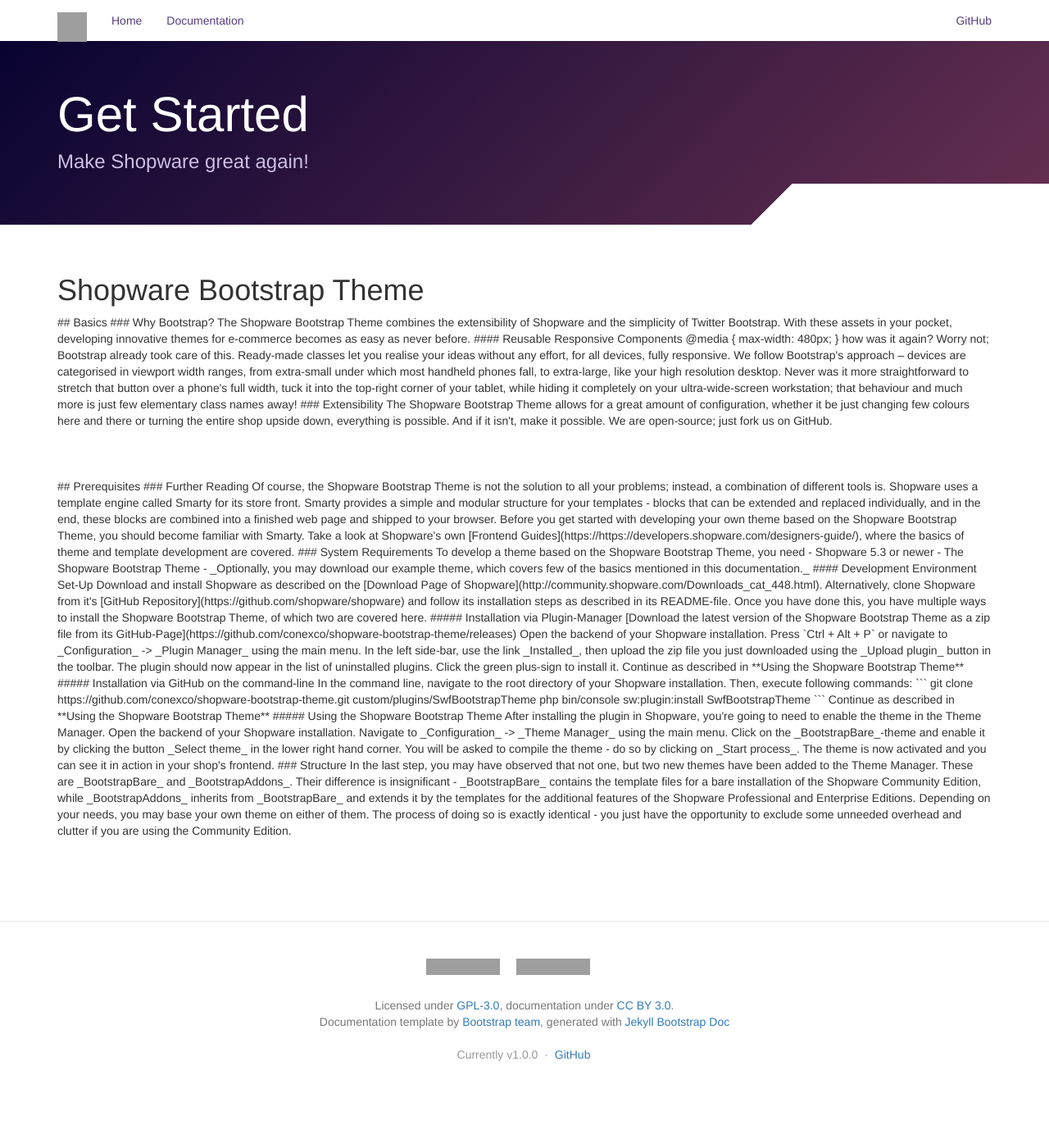
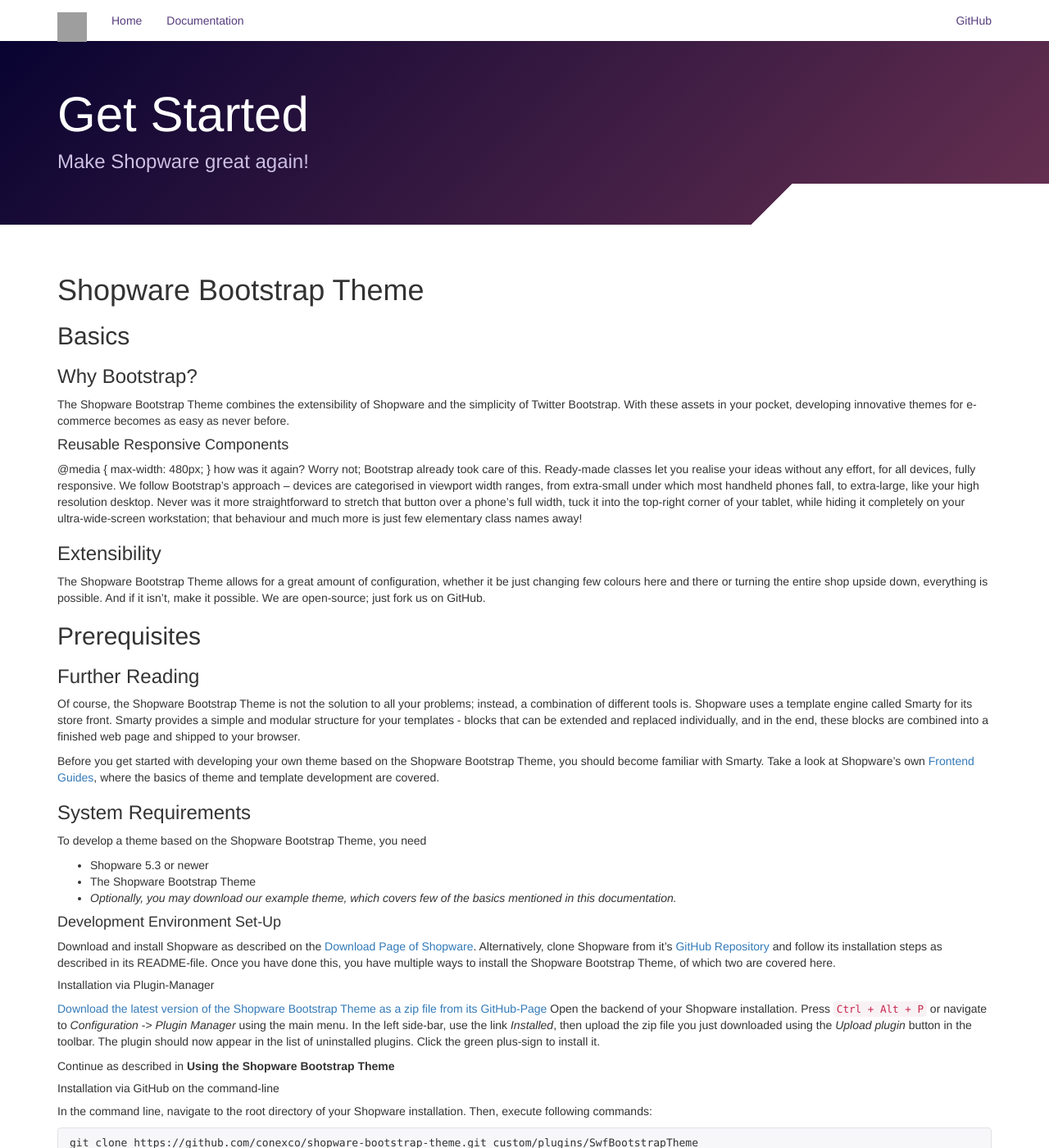
Before and after one commit to conexco/shopware-bootstrap-theme, a Jekyll site: the page built from docs/start.md, in a window 1280 px wide and 1400 px high. Shown: the whole window at 82% size. Built offline with Jekyll 4.4.1, drawn with Linux system fonts in a browser that asks for light colours; nearby versions of some CDN libraries; some of the changed text lies outside the part shown; grey boxes are pictures that could not be loaded.

Commit message:
Removed section tags

```diff
--- a/docs/start.md
+++ b/docs/start.md
@@ -6,7 +6,6 @@ description: Make Shopware great again!
 
 # Shopware Bootstrap Theme
 
-<section class="bs-docs-section">
 ## Basics
 
 ### Why Bootstrap?
@@ -29,9 +28,7 @@ that behaviour and much more is just few elementary class names away!
 The Shopware Bootstrap Theme allows for a great amount of configuration,
 whether it be just changing few colours here and there or turning the entire shop upside down, everything is possible.
 And if it isn't, make it possible. We are open-source; just fork us on GitHub.
-</section>
 
-<section class="bs-docs-section">
 ## Prerequisites
 
 ### Further Reading
@@ -95,4 +92,3 @@ while _BootstrapAddons_ inherits from _BootstrapBare_ and extends it by the temp
 of the Shopware Professional and Enterprise Editions. Depending on your needs, you may base your own theme on either of them.
 The process of doing so is exactly identical - you just have the opportunity to exclude some unneeded overhead and clutter
 if you are using the Community Edition.
-</section>
```
